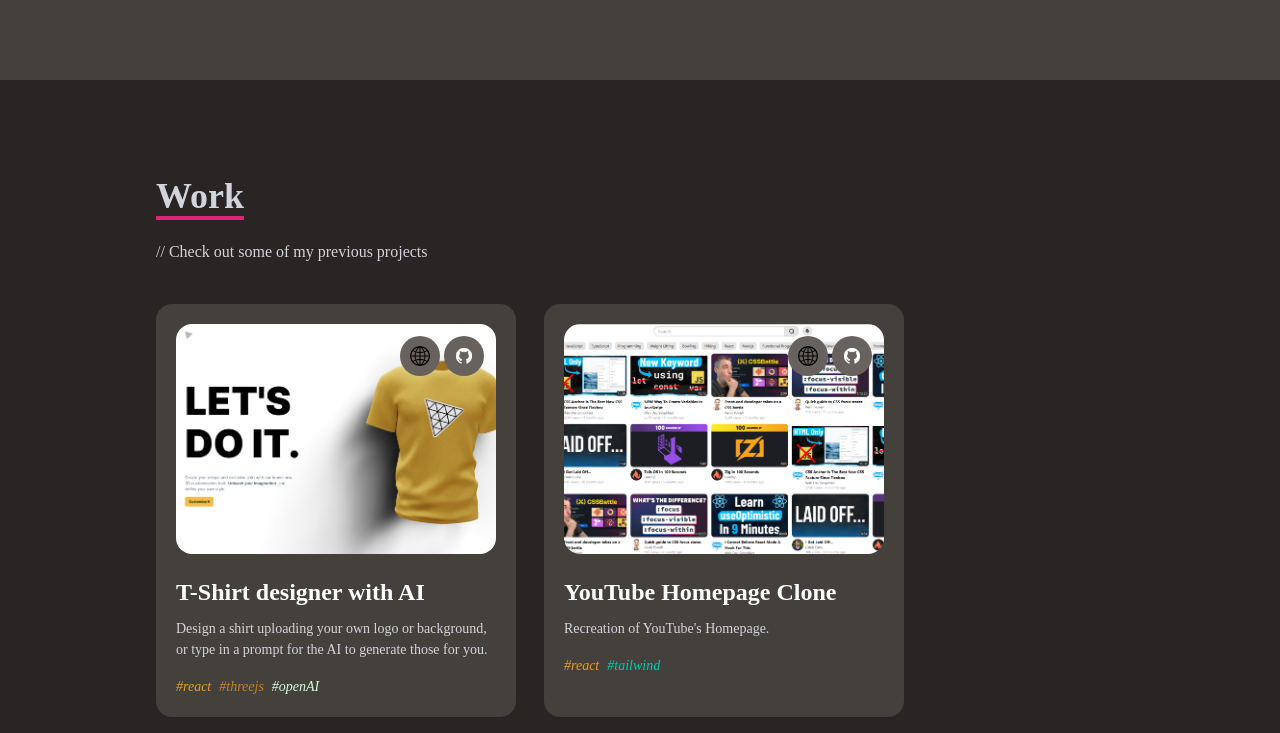
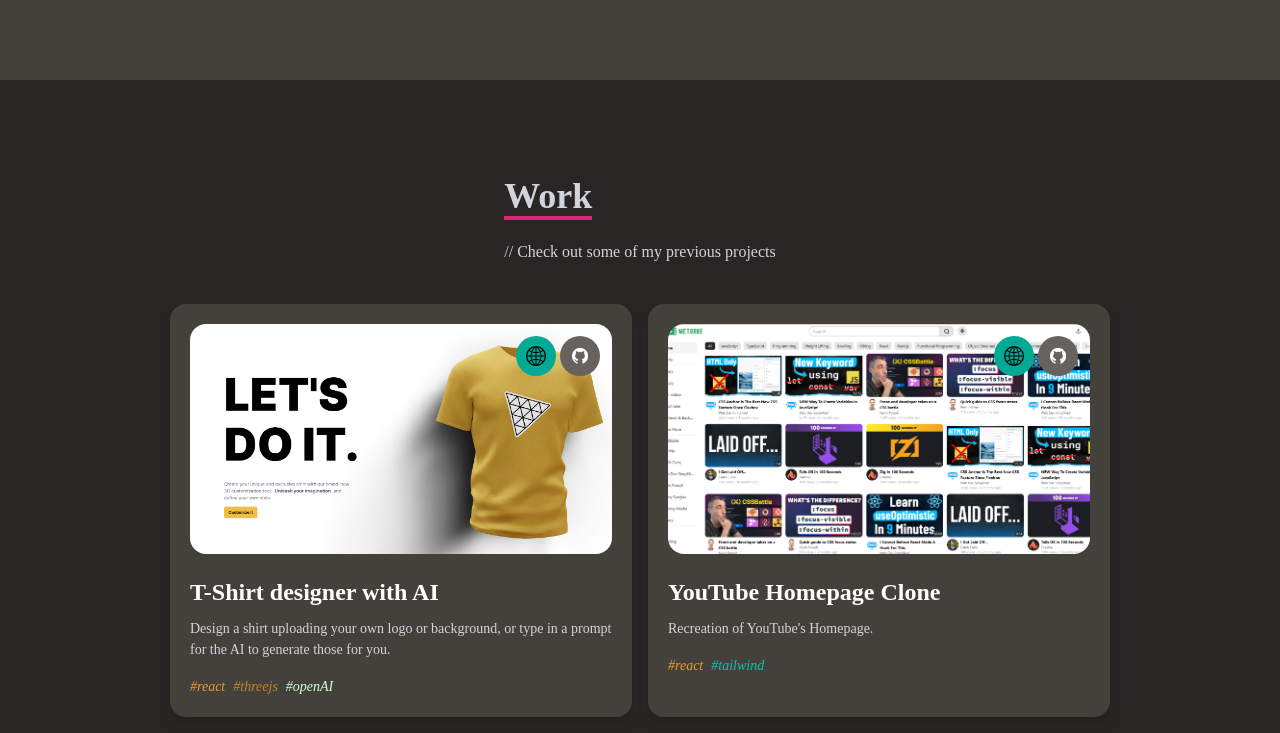
Before and after one commit to andrejs-is-on-the-computer/23-12-13-rcttwd-pf, a React (Create React App) app in the folder 1223-portfolio/: page / in a window 1280 px wide. Shown: the part 2320-3053 px from the top of the page. Built offline with nearby package versions, Linux system fonts and the light colour scheme.

Commit message:
project cards updated

```diff
--- a/1223-portfolio/src/components/Work.jsx
+++ b/1223-portfolio/src/components/Work.jsx
@@ -4,11 +4,11 @@
 
 const Work = () => {
   return (
-    <div name="work" className="w-full bg-[#292524] text-gray-300 px-20 py-20">
+    <div name="work" className="min-h-screen w-full bg-[#292524] text-gray-300 py-20 sm:px-10 mx-auto">
         {/* Container */}
-        <div className='max-w-[1000px] mx-auto p-4 flex flex-col justify-center w-full h-full'>
+        <div className='mx-auto p-4 flex flex-col w-full h-full justify-center items-center'>
 
-            <div className=''>
+            <div className='max-w-[1000px]'>
                 <p className='text-4xl font-bold inline border-b-4 border-pink-600'>
                     Work
                 </p>
@@ -17,10 +17,12 @@
                 </p>
             </div>
             {/* Container */}
-
-            <div className='mt-10 flex flex-wrap gap-7'>
+            {/* <div className='mt-10 grid grid-cols-1 xl:grid-cols-3 lg:grid-cols-2 gap-4'></div> */}
+            <div className='mt-10 flex flex-wrap justify-center gap-4'>
                 {projects.map((project) => (
-                    <div className="bg-[#44403c] p-5 rounded-2xl sm:w-[360px] w-full">
+                    <div className="bg-[#44403c] shadow-lg p-5 rounded-2xl max-w-[462px]
+                                     hover:bg-[#514538] hover:shadow-[#56423c] duration-500
+                                     transition ease-in-out hover:-translate-y-1 hover:scale-105">
                         <div className='relative w-full h-[230px]'>
                             <img
                                 src={project.image}
@@ -31,17 +33,19 @@
                             <div className='absolute inset-0 flex justify-end m-3 card-img_hover'>
                                 <div
                                 onClick={() => window.open(project.live_web_link, "_blank")}
-                                className='bg-[#67625e] mx-1 w-10 h-10 rounded-full flex justify-center items-center cursor-pointer'
+                                className='mx-1 w-10 h-10 rounded-full flex justify-center items-center cursor-pointer
+                                        bg-[#00aa94] hover:bg-[#d3fbd8] duration-500'
                                 >
                                 <img
                                     src={project.webicon}
-                                    alt='source code'
+                                    alt='live project link'
                                     className='w-1/2 h-1/2 object-contain'
                                 />
                                 </div>
                                 <div
                                 onClick={() => window.open(project.source_code_link, "_blank")}
-                                className='bg-[#67625e] w-10 h-10 rounded-full flex justify-center items-center cursor-pointer'
+                                className='w-10 h-10 rounded-full flex justify-center items-center cursor-pointer
+                                        bg-[#67625e] hover:bg-[#b2ada8] duration-500'
                                 >
                                 <img
                                     src={git}
```
